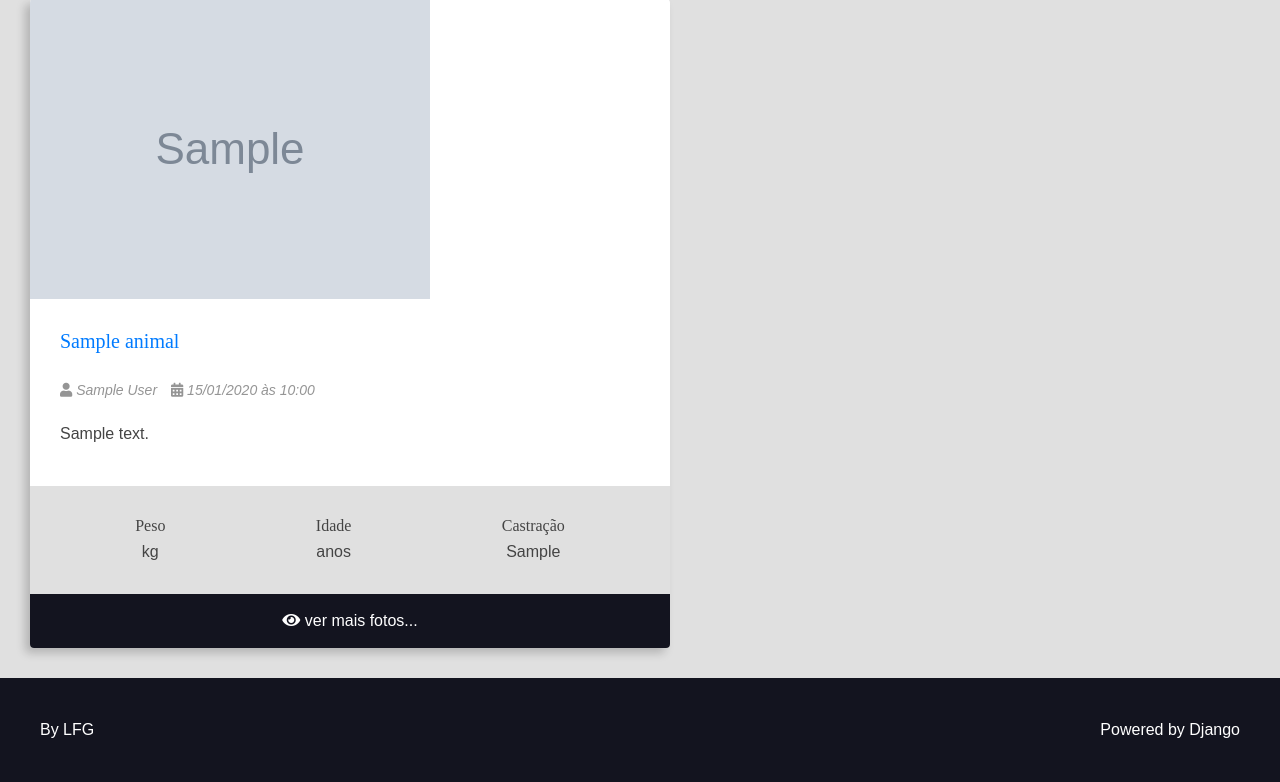
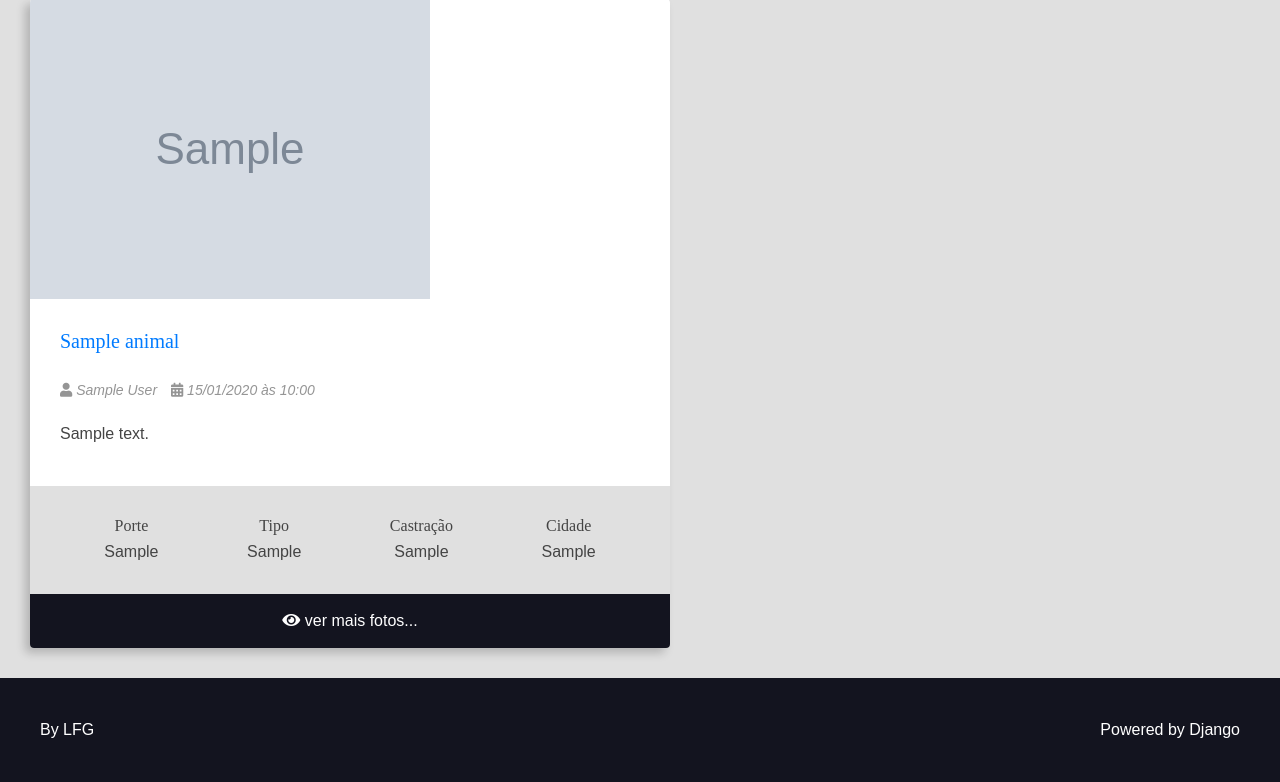
Before and after one commit to leonardofguedes/Adopt-Pet, a Django app: page / in a window 1280 px wide. Shown: the part 168-950 px from the top of the page. Run offline with Django 3.2, Linux system fonts and the light colour scheme; tables that the repository leaves empty hold one stand-in row (values such as "Sample post"); grey boxes marked "Sample" are stand-in pictures; some libraries are stand-ins or nearby versions.

Commit message:
Corrigindo informações no card e adicionando cidade

```diff
--- a/dogncat/templates/dogncat/partials/card.html
+++ b/dogncat/templates/dogncat/partials/card.html
@@ -50,21 +50,27 @@
 
     <div class="animal-meta-container">
         <div class="animal-meta animal-weight">
-            <h3 class="animal-meta-title"> Peso</h3>
+            <h3 class="animal-meta-title"> Porte</h3>
             <div class="animal-meta-text">
-                {{ animal.peso }} kg
+                {{ animal.porte }}
             </div>
         </div>
         <div class="animal-meta animal-age">
-            <h3 class="animal-meta-title"> Idade</h3>
+            <h3 class="animal-meta-title"> Tipo</h3>
             <div class="animal-meta-text">
-                {{ animal.idade }} anos
+                {{ animal.type_of_animal }}
             </div>
         </div>
         <div class="animal-meta animal-age">
             <h3 class="animal-meta-title"> Castração</h3>
             <div class="animal-meta-text">
                 {{ animal.castracao }}
+            </div>
+        </div>
+        <div class="animal-meta animal-age">
+            <h3 class="animal-meta-title"> Cidade</h3>
+            <div class="animal-meta-text">
+                {{ animal.cidade }}
             </div>
         </div>
     </div>
```
